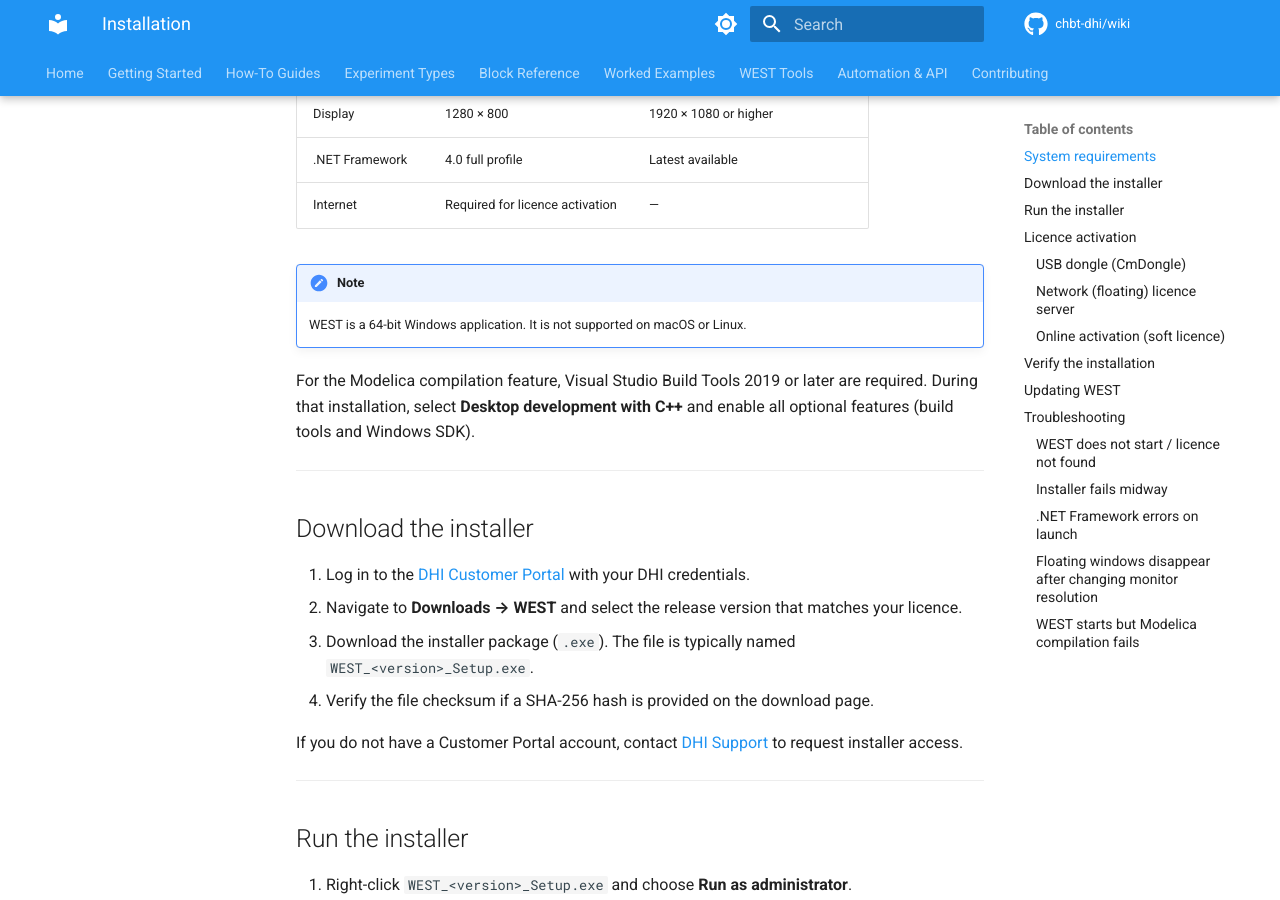
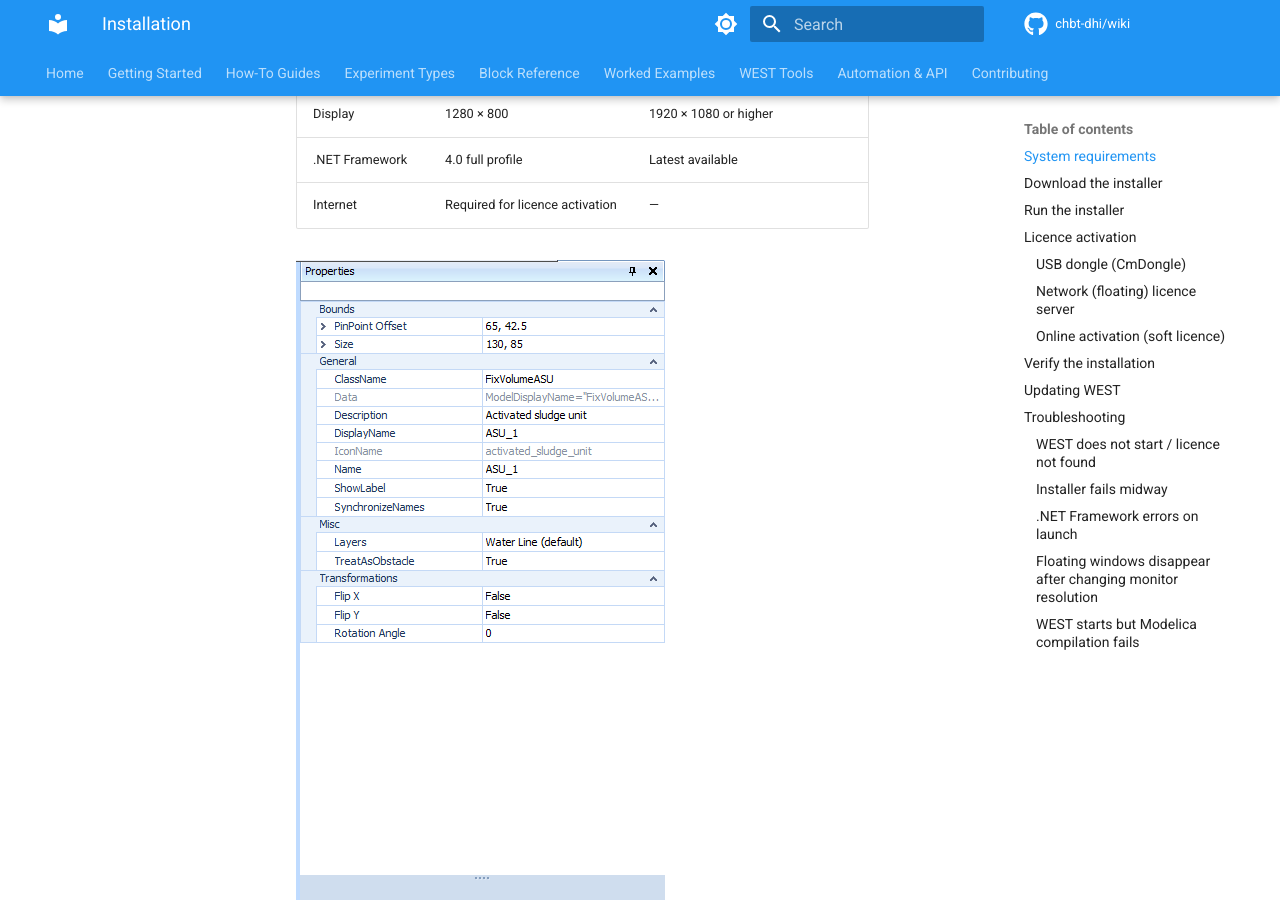
Before and after one commit to CHBT-DHI/Wiki, an MkDocs documentation site: the page built from docs/manuals/installation.md, in a window 1280 px wide and 900 px high, scrolled down 618 px. Built offline with MkDocs 1.6.1 and Material for MkDocs 9.7.7, drawn with Linux system fonts in a browser that asks for light colours; comment, search, counter and statistics services are not loaded.

Commit message:
docs: embed userguide images in manuals, how-to, and advanced-topics pages

```diff
--- a/docs/manuals/installation.md
+++ b/docs/manuals/installation.md
@@ -25,6 +25,8 @@
 | Display | 1280 × 800 | 1920 × 1080 or higher |
 | .NET Framework | 4.0 full profile | Latest available |
 | Internet | Required for licence activation | — |
+
+![Installation — system requirements](../assets/images/userguide-p074-img1.png)
 
 !!! note
     WEST is a 64-bit Windows application. It is not supported on macOS or Linux.
```
